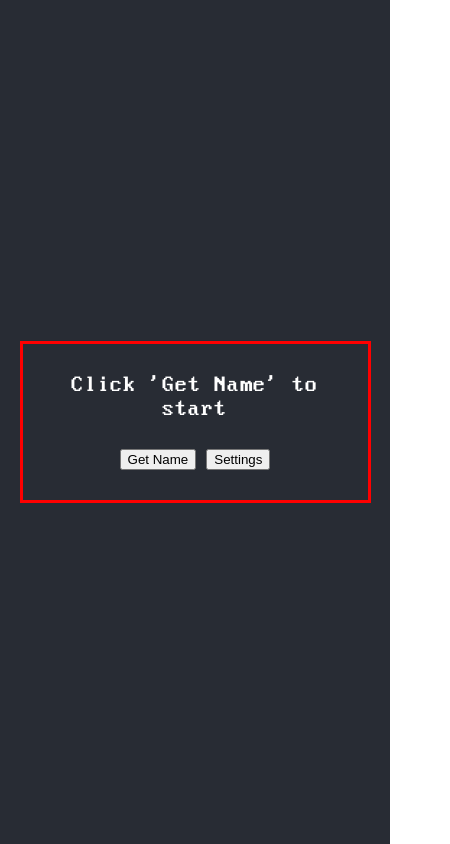
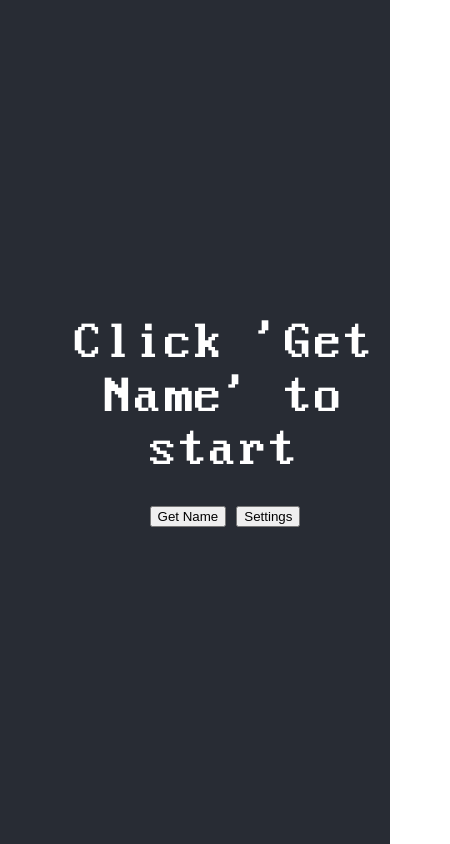
Before and after one commit to anthonyj-codestuff/dwarf-fortress-entitygen, a React (Create React App) app: page / in a window 390 px wide. Shown: the whole page, 450 px wide, since content can reach past the window. Built offline with nearby package versions, Linux system fonts and the light colour scheme.

Commit message:
formatting text for mobile

```diff
--- a/src/components/NameModule/NameModule.scss
+++ b/src/components/NameModule/NameModule.scss
@@ -16,12 +16,18 @@ $outer-border: 0px solid #9e9e9e;
     }
   }
   .original {
-    font-size: 1.3em;
+    font-size: 1.6em;
     font-family: $font-pixel, -apple-system, BlinkMacSystemFont, "Segoe UI", "Roboto", "Oxygen",
     "Ubuntu", "Cantarell", "Fira Sans", "Droid Sans", "Helvetica Neue",
     sans-serif;
     margin-bottom: 2px;
     cursor: pointer;
+    @media only screen and (max-width : 600px){
+      font-size: 2em;
+    }
+    @media only screen and (max-width : 500px){
+      font-size: 3em;
+    }
   }
   .translated {
     height: 16px; // keeps the div the same height even if there's no text in it
@@ -50,9 +56,7 @@ $outer-border: 0px solid #9e9e9e;
     }
   }
   @media only screen and (max-width : 500px){
-    box-sizing: border-box;
-    border: 3px solid red;
-    width: 90vw;
+    width: 100vw;
     margin: auto;
   }
 }
--- a/src/components/NameModule/partials/nameBlock.js
+++ b/src/components/NameModule/partials/nameBlock.js
@@ -14,7 +14,7 @@ export function getNameBlock() {
   + (engLast ? engLast : "");
   return (
     <div className="entity-name">
-      <p className="original">
+      <p className="original" alt="Click a name to freeze it in place">
         <span>{first ? "" : "Click 'Get Name' to start"}</span>
         <span
           className={
```
